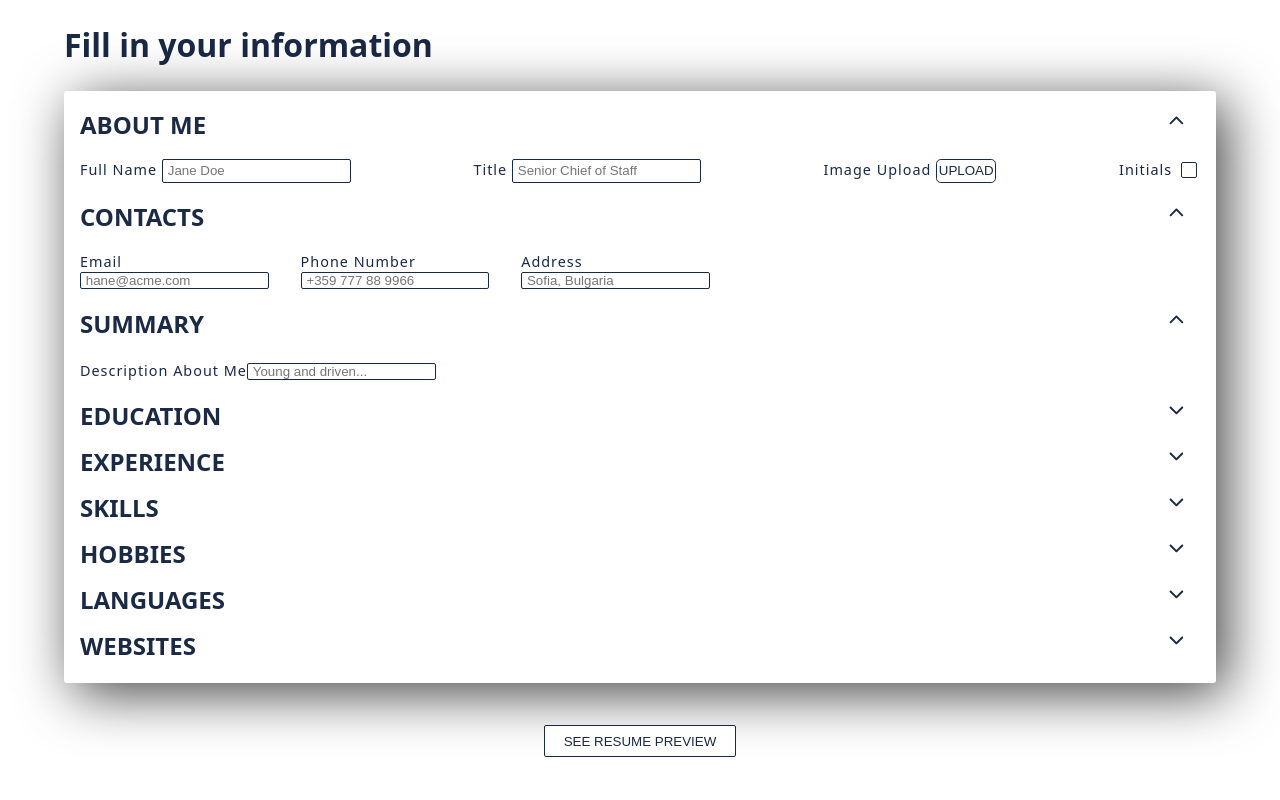
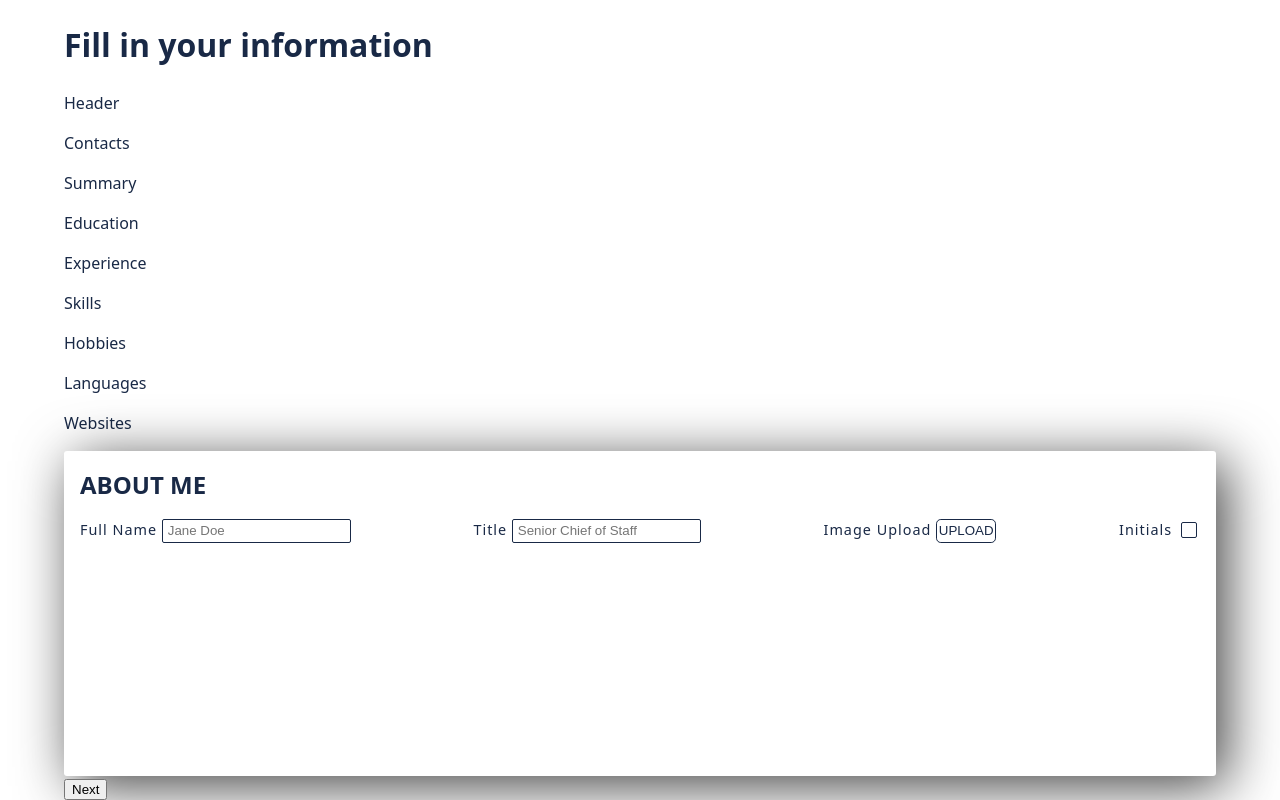
Before and after one commit to mickewasowski/cv-template, a React (Vite) app: page / in a window 1280 px wide. Built offline with nearby package versions, Linux system fonts and the light colour scheme.

Commit message:
wip - implement sidebar progress and separate the forms, show one by one

```diff
--- a/src/pages/HomePage.tsx
+++ b/src/pages/HomePage.tsx
@@ -1,3 +1,4 @@
+import { useState } from "react";
 import ContactsForm from "../forms/Contacts";
 import EducationSummary from "../forms/EducationSummary";
 import ExperienceSummary from "../forms/ExperienceSummary";
@@ -10,49 +11,112 @@ import CollapsibleFormWrapper from "../forms/utils/CollapsableWrapper";
 import WebsitesForm from "../forms/Websites";
 import "./styles/HomePage.scss";
 
-interface IProps {}
+enum FormData {
+  Header,
+  Contacts,
+  Summary,
+  Education,
+  Experience,
+  Skills,
+  Hobbies,
+  Languages,
+  Websites,
+}
 
-const HomePage = ({}: IProps) => {
+const HomePage = () => {
+  const [renderForm, setRenderForm] = useState<FormData>(FormData.Header);
   //TODO: have these
   //choose a template
   //forms for input + upload of image (optional depending on the template they choose)
   //next button => leads a page with already populated data
 
+  const renderDataForm = () => {
+    switch (renderForm) {
+      case FormData.Header: {
+        return <HeaderForm />;
+      }
+      case FormData.Contacts: {
+        return <ContactsForm />;
+      }
+      case FormData.Summary: {
+        return <SummaryForm />;
+      }
+      case FormData.Education: {
+        return <EducationSummary />;
+      }
+      case FormData.Experience: {
+        return <ExperienceSummary />;
+      }
+      case FormData.Skills: {
+        return <SkillsForm />;
+      }
+      case FormData.Hobbies: {
+        return <HobbiesForm />;
+      }
+      case FormData.Languages: {
+        return <LanguagesForm />;
+      }
+      case FormData.Websites: {
+        return <WebsitesForm />;
+      }
+    }
+  };
+
+  const handleNextForm = () => {
+    const enumValues = Object.values(FormData).filter(
+      (x) => typeof x === "number",
+    ) as number[];
+    const maxIndex = Math.max(...enumValues);
+    const nextState = renderForm + 1 > maxIndex ? renderForm : renderForm + 1;
+    setRenderForm(nextState as FormData);
+  };
+
+  const renderProgressBar = () => {
+    const formEnumKeyValues = Object.entries(FormData).filter(([key, value]) =>
+      isNaN(Number(key)),
+    );
+
+    return (
+      <>
+        {formEnumKeyValues.map(([name, value]) => {
+          const isActive = renderForm === value;
+          return (
+            <p
+              className={`HomePage__sidebar__progress-bar__entry ${isActive ? "HomePage__sidebar__progress-bar__entry--active" : ""}`}
+            >
+              {name}
+            </p>
+          );
+        })}
+      </>
+    );
+  };
+
   return (
     <div className="HomePage">
-      <div>
-        <h1>Fill in your information</h1>
+      <div className="HomePage__sidebar">
+        <div className="HomePage__sidebar__heading-wrapper">
+          <h1>Fill in your information</h1>
+        </div>
+        <div className="HomePage__sidebar__progress-bar">
+          {renderProgressBar()}
+        </div>
       </div>
-      <div className="HomePage__forms">
-        <CollapsibleFormWrapper open={true}>
-          <HeaderForm />
-        </CollapsibleFormWrapper>
-        <CollapsibleFormWrapper open={true}>
-          <ContactsForm />
-        </CollapsibleFormWrapper>
-        <CollapsibleFormWrapper open={true}>
-          <SummaryForm />
-        </CollapsibleFormWrapper>
-        <CollapsibleFormWrapper open={false}>
-          <EducationSummary />
-        </CollapsibleFormWrapper>
-        <CollapsibleFormWrapper open={false}>
-          <ExperienceSummary />
-        </CollapsibleFormWrapper>
-        <CollapsibleFormWrapper open={false}>
-          <SkillsForm />
-        </CollapsibleFormWrapper>
-        <CollapsibleFormWrapper open={false}>
-          <HobbiesForm />
-        </CollapsibleFormWrapper>
-        <CollapsibleFormWrapper open={false}>
-          <LanguagesForm />
-        </CollapsibleFormWrapper>
-        <CollapsibleFormWrapper open={false}>
-          <WebsitesForm />
-        </CollapsibleFormWrapper>
+      <div className="HomePage__forms">{renderDataForm()}</div>
+      <div className="HomePage__buttons-bar">
+        {renderForm === FormData.Websites ? (
+          <button className="HomePage__buttons-bar__submit">
+            See Resume Preview
+          </button>
+        ) : (
+          <button
+            className="HomePage__buttons-bar__next"
+            onClick={() => handleNextForm()}
+          >
+            Next
+          </button>
+        )}
       </div>
-      <button className="HomePage__submit">See Resume Preview</button>
     </div>
   );
 };
```
